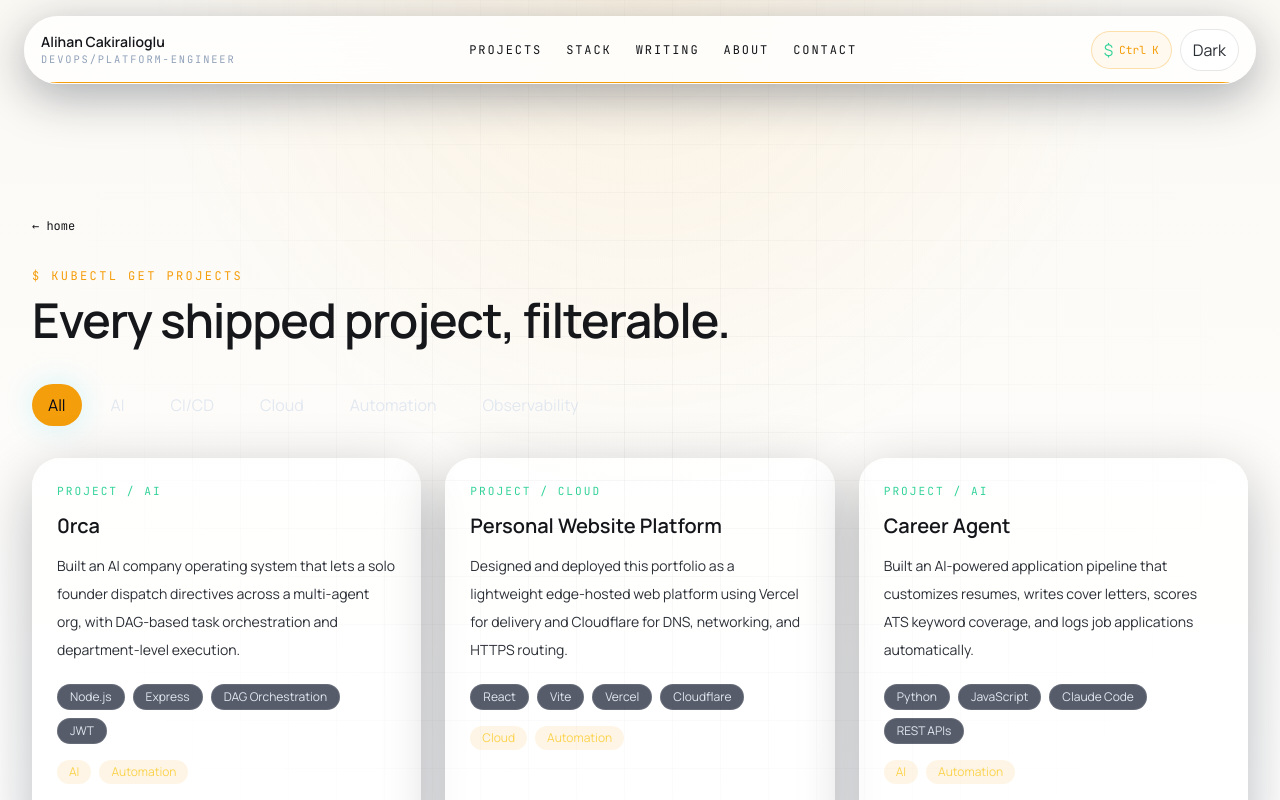
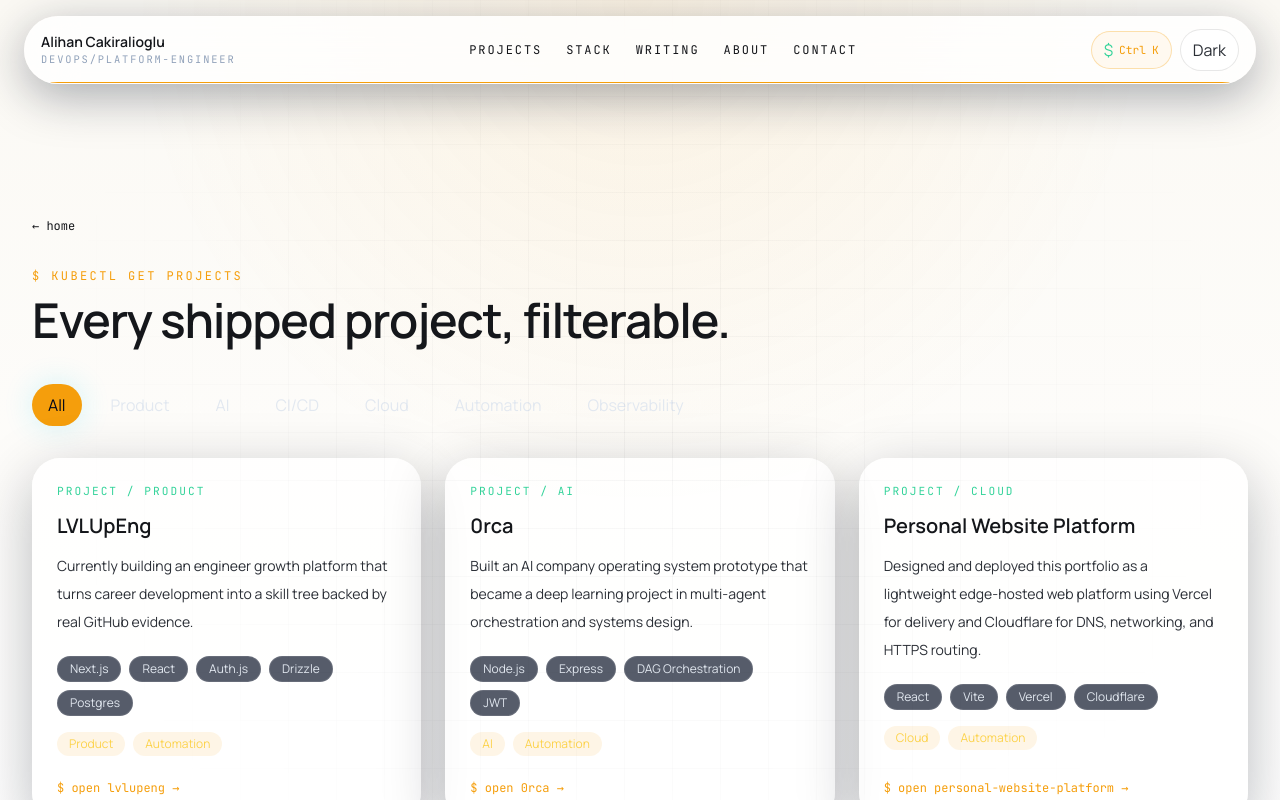
Before and after one commit to Alihan9999/personal-site, a React (Vite) app: page /projects in a window 1280 px wide. Shown: the top 800 px of the page. Built offline with nearby package versions, Linux system fonts and the light colour scheme.

Commit message:
updated current project added new project, stopped 0rca

```diff
--- a/src/data/posts.js
+++ b/src/data/posts.js
@@ -1,6 +1,23 @@
 export const blogFilters = ['All', 'AI', 'DevOps', 'AWS', 'CI/CD', 'Thoughts'];
 
 export const posts = [
+  {
+    slug: 'from-0rca-to-lvlupeng',
+    title: 'From 0rca to LVLUpEng: What I Am Building Next',
+    preview:
+      '0rca is no longer my currently shipping product. It became the systems-design learning ground that shaped my next product: LVLUpEng.',
+    date: 'May 17, 2026',
+    tags: ['DevOps', 'Thoughts'],
+    body: [
+      '0rca is no longer the product I am actively shipping. I still think it was one of the most useful builds I have taken on, but I see it differently now: less as the final company I wanted to push into market, and more as a serious learning experience in orchestration, agent workflows, product scope, and how complex software starts to behave when every feature depends on the next system around it.',
+      'The useful part of 0rca was not just the AI wrapper. It forced me to think through company objects, departments, agents, directives, DAG-based execution, dependency management, handoffs, and refinement loops. Those are real platform problems. Building it gave me a much better feel for where agentic software becomes powerful, where it becomes hard to explain, and where a product can get too abstract before the user has a concrete win.',
+      'That lesson is what led me toward LVLUpEng. Instead of building an AI company operating system around a broad founder workflow, I am now focused on a narrower and more personal problem: helping engineers understand what to learn next, prove what they already know, and turn career growth into visible technical evidence.',
+      'LVLUpEng turns engineering development into a skill tree. The product starts with an assessment, maps users into engineer archetypes, and gives them a roadmap across domains like Git, Linux, cloud, CI/CD, DevOps, backend, frontend, security, systems, QA, mobile, data engineering, and AI engineering. The goal is not to make learning feel like school. The goal is to make growth feel like engineering: concrete tasks, real artifacts, and visible progression.',
+      'The part I care about most is verification. LVLUpEng is being designed around GitHub-backed proof instead of self-reported confidence. A skill should not become verified because someone clicked a checkbox or because an AI model liked the answer. It should become verified because deterministic signals found real evidence in a repository: workflows, tests, Dockerfiles, Terraform modules, conventional commits, project structure, documentation, and other artifacts that hiring managers and senior engineers can actually inspect.',
+      'That architecture is why the product has a real data foundation behind it. The current build uses Next.js, React, Auth.js, Drizzle, Postgres, Tailwind, and a detector pipeline that can grow over time. The product surface may look like a career app, but the engineering problem underneath is platform-oriented: modeling skills, mapping evidence, protecting privacy, keeping verification auditable, and making the next step obvious without turning the experience into another generic course catalog.',
+      'So 0rca was not a failure; it was the project that clarified the direction. It taught me that orchestration is only valuable when it points at a sharp user problem. LVLUpEng is the sharper version of that lesson. It is the product I am focused on now: a practical, evidence-driven way for engineers to level up through real work.',
+    ],
+  },
   {
     slug: 'building-0rca-ai-company-operating-system',
     title: 'Building 0rca: An AI Company Operating System',
--- a/src/data/projects.js
+++ b/src/data/projects.js
@@ -1,21 +1,55 @@
-export const projectFilters = ['All', 'AI', 'CI/CD', 'Cloud', 'Automation', 'Observability'];
+export const projectFilters = ['All', 'Product', 'AI', 'CI/CD', 'Cloud', 'Automation', 'Observability'];
 
 export const projects = [
+  {
+    slug: 'lvlupeng',
+    title: 'LVLUpEng',
+    description:
+      'Currently building an engineer growth platform that turns career development into a skill tree backed by real GitHub evidence.',
+    details:
+      'LVLUpEng is my current product focus: a Next.js application that helps engineers assess their strengths, discover an engineer archetype, follow a domain-based skill roadmap, and verify progress through real repository artifacts. The product is built around deterministic GitHub signals rather than self-reported confidence, so progress can be tied to inspectable evidence like tests, CI workflows, Dockerfiles, Terraform modules, conventional commits, documentation, and project structure.',
+    tech: ['Next.js', 'React', 'Auth.js', 'Drizzle', 'Postgres'],
+    tags: ['Product', 'Automation'],
+    github: '',
+    demo: '',
+    metrics: [
+      'Active product focus',
+      'GitHub-backed skill verification model',
+      'Skill trees, archetypes, quests, badges, and progress tracking',
+    ],
+    meta: { uptime: 'building', replicas: 'v0.1', lastDeploy: '2026-05-17' },
+    problem:
+      'Engineers often know they need to grow, but the next step is fuzzy: generic course lists, self-reported skill claims, and portfolio advice that does not tie back to real work. LVLUpEng turns that into a concrete roadmap with inspectable proof.',
+    architecture: [
+      'Next.js app with Auth.js, Drizzle, Postgres, and a structured catalog of domains, archetypes, skill nodes, and project manifests.',
+      'Deterministic detector pipeline maps repository artifacts to skill evidence instead of trusting checkbox progress.',
+      'GitHub-backed verification model keeps raw source private while storing auditable evidence summaries and verification results.',
+      'Skill tree, dashboard, onboarding, achievements, and project catalog work together as one career-growth loop.',
+    ],
+    outcome: [
+      'Engineers get a clearer answer to what to learn next based on their archetype and weak areas.',
+      'Progress is anchored to artifacts that senior engineers and hiring managers can inspect.',
+    ],
+    tradeoffs: [
+      'The product is intentionally narrower than 0rca so each feature points at one core user problem.',
+      'Verification starts with deterministic signals; advisory AI review can add context later without becoming the source of truth.',
+    ],
+  },
   {
     slug: '0rca',
     title: '0rca',
     description:
-      'Built an AI company operating system that lets a solo founder dispatch directives across a multi-agent org, with DAG-based task orchestration and department-level execution.',
+      'Built an AI company operating system prototype that became a deep learning project in multi-agent orchestration and systems design.',
     details:
-      'Designed 0rca as a multi-tenant AI operating system for startups, where a founder can create a company, activate departments, hire AI agents, and route directives through executive and specialist workflows. Under the hood, the orchestration layer uses a DAG model to validate dependencies, schedule ready tasks, manage handoffs between departments, and trigger refinement loops when upstream artifacts change. The platform also includes onboarding, authentication, team management, a command center dashboard, and marketing workflow support.',
+      'Designed 0rca as a multi-tenant AI operating system for startups, where a founder can create a company, activate departments, hire AI agents, and route directives through executive and specialist workflows. The project is no longer my currently shipping product, but it became an important learning experience around orchestration, product scope, agent coordination, and dependency-driven execution. Under the hood, the orchestration layer uses a DAG model to validate dependencies, schedule ready tasks, manage handoffs between departments, and trigger refinement loops when upstream artifacts change.',
     tech: ['Node.js', 'Express', 'DAG Orchestration', 'JWT'],
     tags: ['AI', 'Automation'],
-    github: '',
+    github: 'https://github.com/Alihan9999/0rca/',
     demo: '',
     metrics: [
       '7 AI departments with executive routing',
       'DAG-based dependency scheduling and handoffs',
-      'Multi-tenant onboarding, auth, and task command center',
+      'Learning project that shaped the direction for LVLUpEng',
     ],
     meta: { uptime: 'building', replicas: '7/7', lastDeploy: '2026-05-01' },
     problem:
@@ -150,7 +184,7 @@ export const projects = [
   },
 ];
 
-export const FEATURED_SLUGS = ['homelab-platform', '0rca', 'career-agent'];
+export const FEATURED_SLUGS = ['lvlupeng', 'homelab-platform', '0rca'];
 
 export const featuredProjects = FEATURED_SLUGS.map((slug) =>
   projects.find((project) => project.slug === slug),
```
